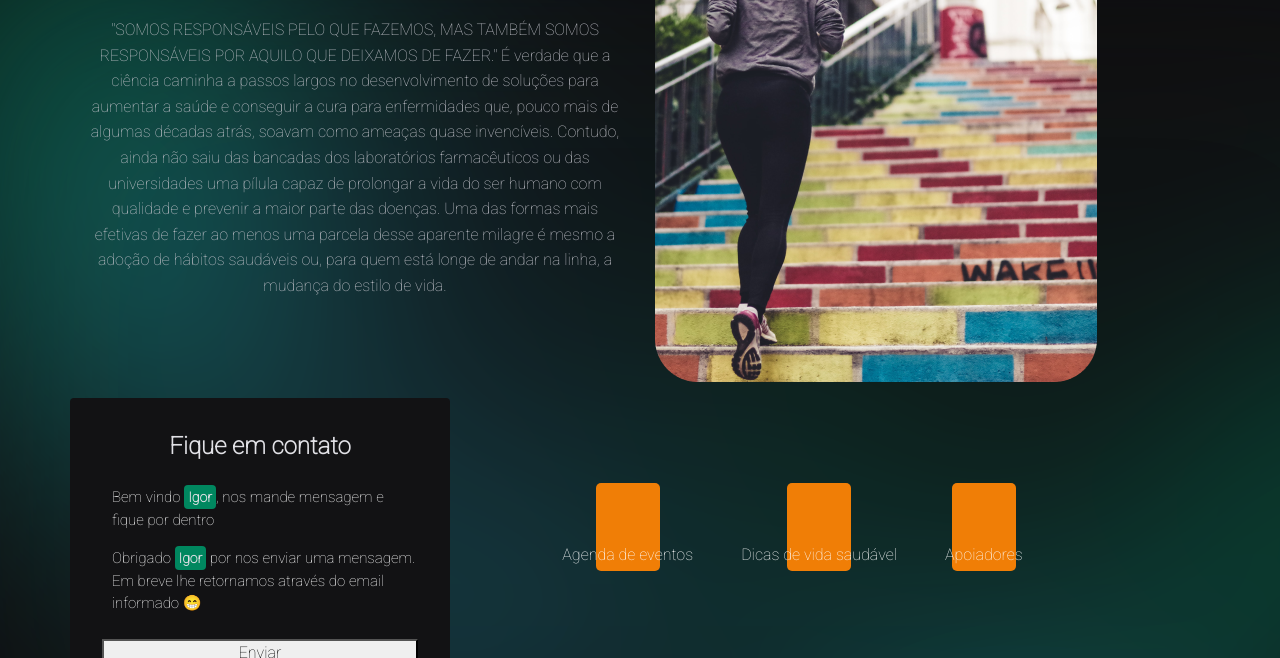
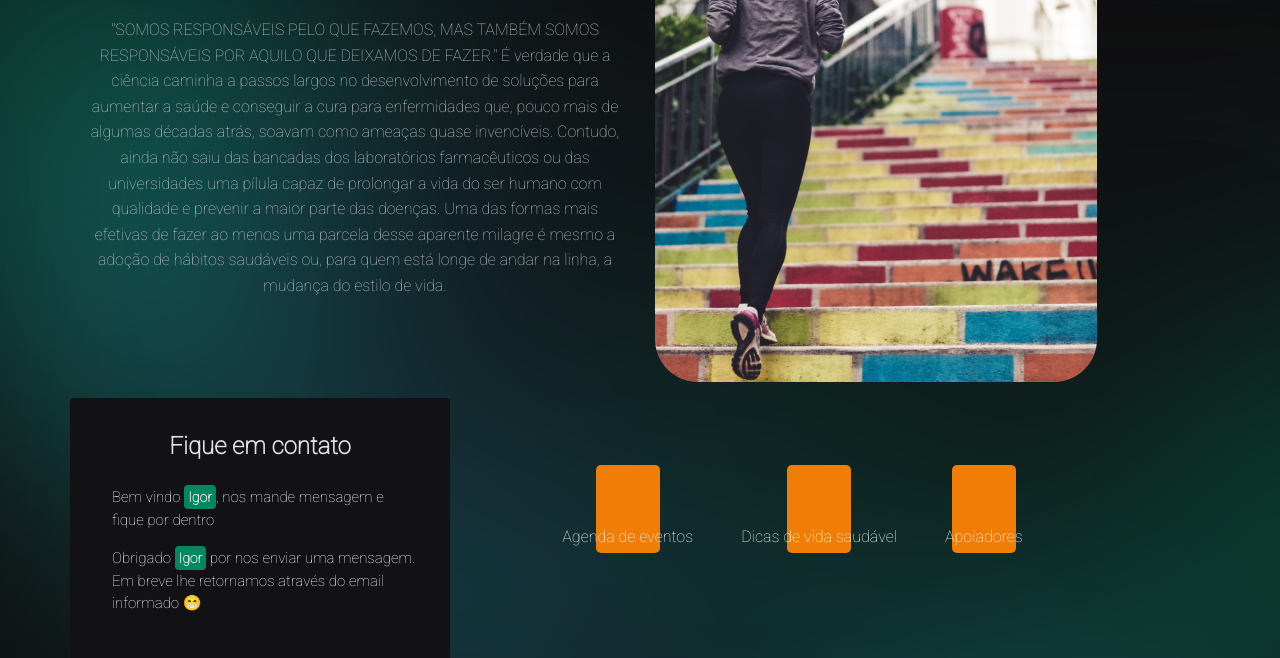
Before and after one commit to igor-devloper/AT2-VidaSaudavel, a plain HTML site: page sucssesForm.html in a window 1280 px wide. Shown: the part 191-849 px from the top of the page. Drawn offline with Linux system fonts and the light colour scheme; a script that the page names is missing.

Commit message:
Update sucssesForm.html

```diff
--- a/sucssesForm.html
+++ b/sucssesForm.html
@@ -59,9 +59,6 @@
         <form class="form">
           <p>Obrigado <strong>Igor</strong> por nos enviar uma mensagem. Em breve lhe retornamos através do email
             informado 😁</p>
-          <button type="submit" id="botao">
-            Enviar
-          </button>
         </form>
       </div>
       <div class="social-media col-7">
```
